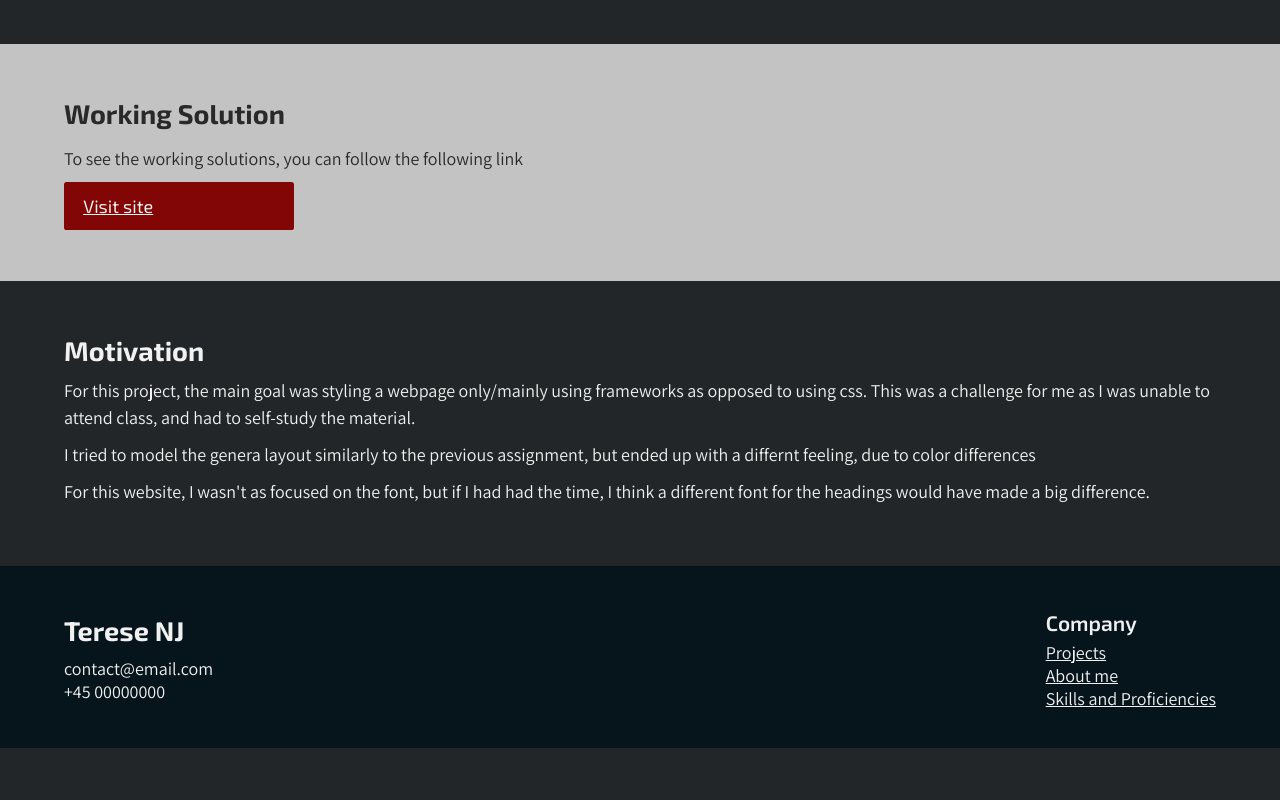
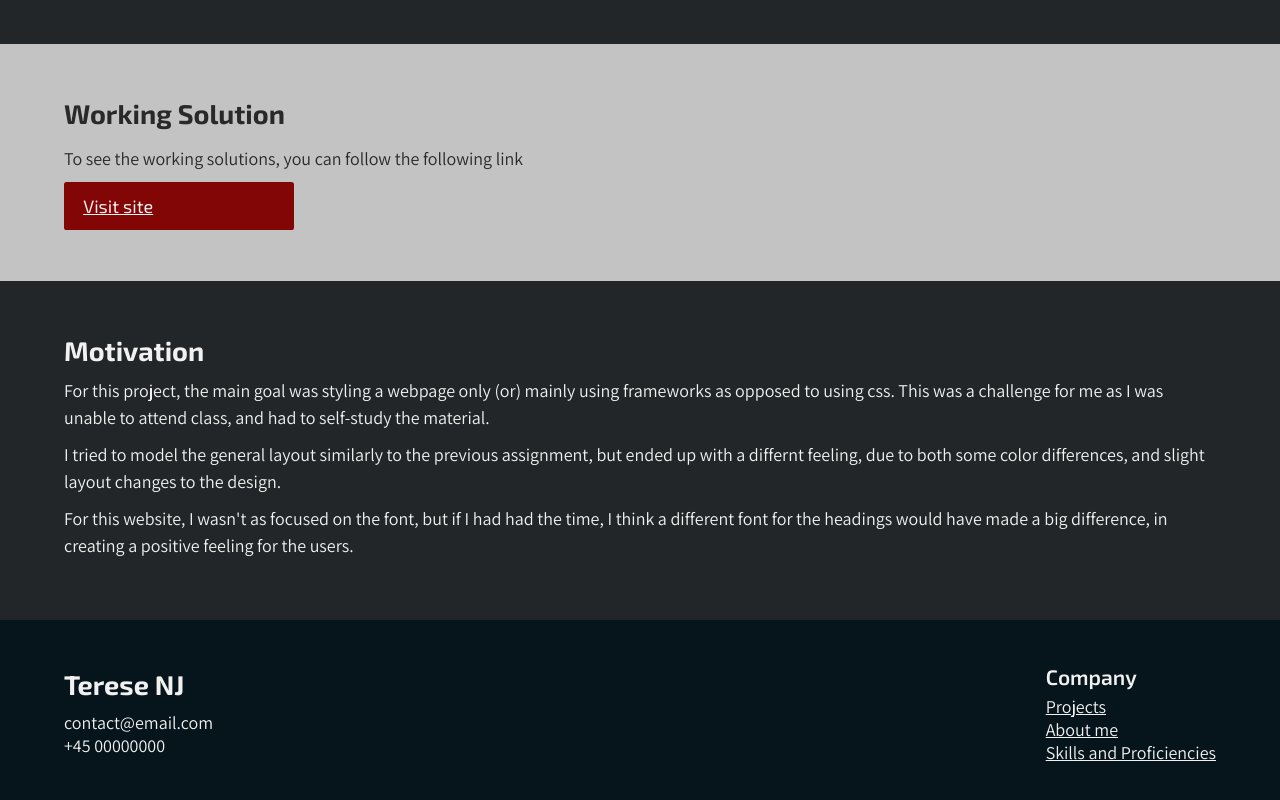
Before and after one commit to TessNJ/13c.portfolio, a plain HTML site: page 13C.02.02.html in a window 1280 px wide. Shown: the part 1139-1939 px from the top of the page. Before the commit the page ends 1887 px from the top, so only its background shows below. Drawn offline with Linux system fonts and the light colour scheme.

Commit message:
minor fixes

```diff
--- a/13C.02.02.html
+++ b/13C.02.02.html
@@ -46,11 +46,11 @@
       <section id="motivation">
         <h2>Motivation</h2>
         <div>
-          <p>For this project, the main goal was styling a webpage only/mainly using frameworks as opposed to using css. This was a challenge for me as I was unable to attend class, and had to self-study the material.</p>
-          <p>I tried to model the genera layout similarly to the previous assignment, but ended up with a differnt feeling, due to color differences</p>
+          <p>For this project, the main goal was styling a webpage only (or) mainly using frameworks as opposed to using css. This was a challenge for me as I was unable to attend class, and had to self-study the material.</p>
+          <p>I tried to model the general layout similarly to the previous assignment, but ended up with a differnt feeling, due to both some color differences, and slight layout changes to the design.</p>
         </div>
         <div>
-          <p>For this website, I wasn't as focused on the font, but if I had had the time, I think a different font for the headings would have made a big difference.</p>
+          <p>For this website, I wasn't as focused on the font, but if I had had the time, I think a different font for the headings would have made a big difference, in creating a positive feeling for the users.</p>
         </div>
       </section>
     </main>
```
Also changed, not shown: 13C.01.02.html (+4 -1 lines), 13C.02.01.html (+4 -1 lines).
